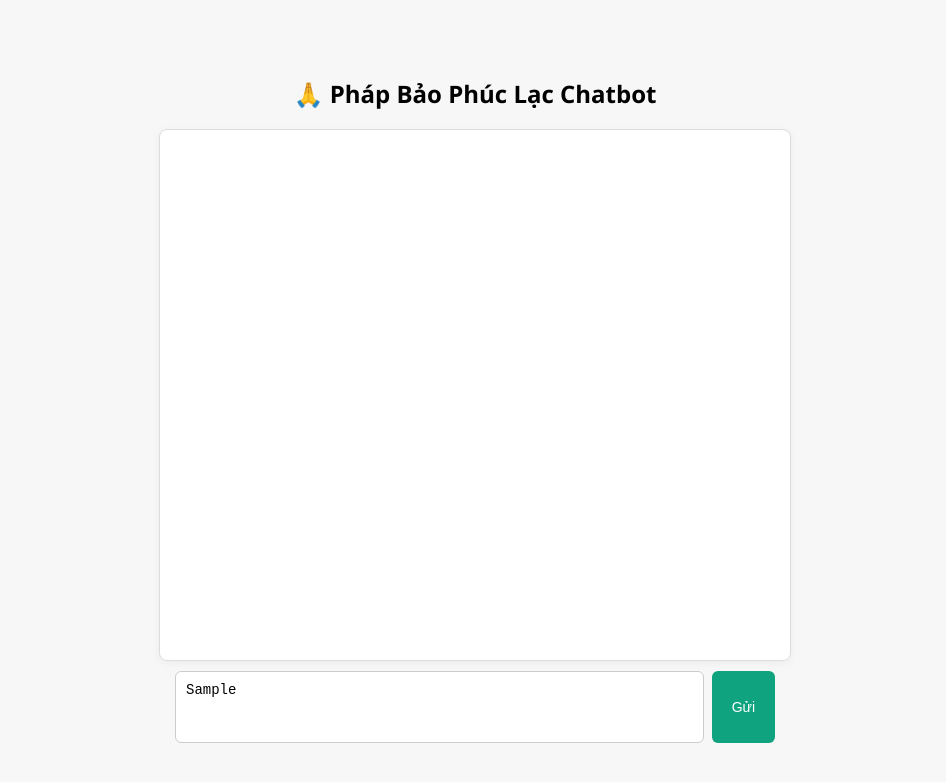
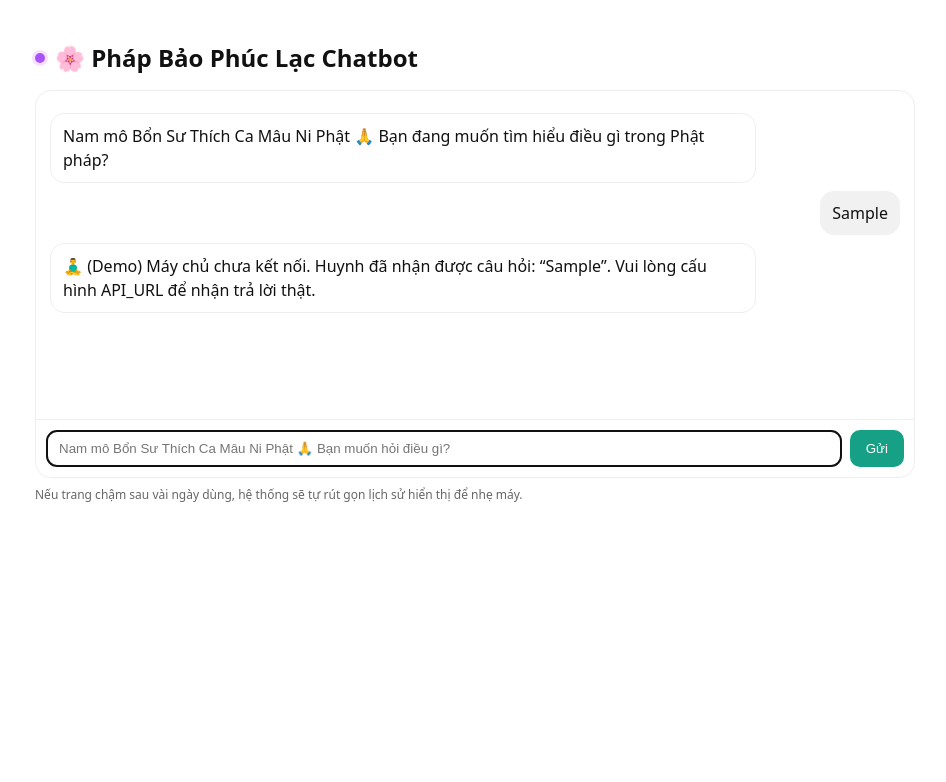
Before and after one commit to PhapBao-PhucLac/pbpl-vercel, a website: page index.html in a window 1280 px wide. Both pictures are taken after typing "Sample" into the empty fields and a click on the button "Gửi". Shown: the whole page, without its empty margins (165-1111 px from the left). Drawn offline with Linux system fonts and the light colour scheme; no server answers.

Commit message:
Update index.html

```diff
--- a/index.html
+++ b/index.html
@@ -1,102 +1,143 @@
-<!DOCTYPE html>
+<!doctype html>
 <html lang="vi">
 <head>
-  <meta charset="UTF-8">
+  <meta charset="utf-8" />
+  <meta name="viewport" content="width=device-width,initial-scale=1" />
   <title>Pháp Bảo Phúc Lạc Chatbot</title>
   <style>
-    body {
-      font-family: "Segoe UI", Arial, sans-serif;
-      background: #f7f7f7;
-      display: flex;
-      flex-direction: column;
-      align-items: center;
-      justify-content: center;
-      height: 100vh;
-      margin: 0;
-    }
-
-    .chat-box {
-      width: 100%;
-      max-width: 600px;
-      height: 500px;
-      border: 1px solid #ddd;
-      border-radius: 8px;
-      padding: 15px;
-      overflow-y: auto;
-      background: white;
-      margin-bottom: 10px;
-      box-shadow: 0 2px 8px rgba(0,0,0,0.05);
-    }
-
-    .msg {
-      margin: 8px 0;
-      padding: 10px 14px;
-      border-radius: 12px;
-      max-width: 80%;
-      line-height: 1.5;
-      font-size: 15px;
-      white-space: pre-wrap;
-    }
-
-    .msg.user {
-      background: #ffffff;       /* user màu trắng */
-      border: 1px solid #e0e0e0;
-      align-self: flex-end;
-      margin-left: auto;
-    }
-
-    .msg.bot {
-      background: #f1f1f1;       /* bot màu xám nhạt */
-      border: 1px solid #e0e0e0;
-      align-self: flex-start;
-      margin-right: auto;
-    }
-
-    form {
-      width: 100%;
-      max-width: 600px;
-      display: flex;
-      gap: 8px;
-    }
-
-    textarea {
-      flex: 1;
-      padding: 10px;
-      border-radius: 6px;
-      border: 1px solid #ccc;
-      resize: none;
-      height: 50px;
-      font-size: 14px;
-    }
-
-    button {
-      padding: 0 20px;
-      border: none;
-      border-radius: 6px;
-      background: #10a37f;
-      color: white;
-      font-size: 14px;
-      cursor: pointer;
-    }
-    button:hover {
-      background: #0d8b6a;
-    }
+    :root { --bg:#f7f7f7; --ink:#111; --muted:#f1f1f1; --line:#eee; --brand:#16a085; }
+    body { margin:0; font:16px/1.5 system-ui,-apple-system,Segoe UI,Roboto,Helvetica,Arial;
+           color:var(--ink); background:#fff; }
+    .container { max-width:880px; margin:40px auto; padding:0 16px; }
+    .brand { display:flex; align-items:center; gap:10px; margin-bottom:14px; }
+    .brand .dot { width:10px; height:10px; border-radius:50%; background:#a855f7; box-shadow:0 0 0 3px #f5e1ff; }
+    .card { border:1px solid var(--line); border-radius:16px; background:#fff; }
+    #messages { max-height:60vh; min-height:300px; overflow:auto; padding:14px; contain:content; }
+    .bubble { padding:10px 12px; margin:8px 0; border-radius:14px; }
+    .bubble.user { background:var(--muted); color:var(--ink); margin-left:auto; width:fit-content; max-width:80%; }
+    .bubble.assistant { background:#fff; border:1px solid var(--line); max-width:80%; }
+    .bubble.note { font-size:12px; opacity:.75; text-align:center; background:transparent; border:none; }
+    .composer { display:flex; gap:8px; padding:10px; border-top:1px solid var(--line); background:#fff;
+                border-radius:0 0 16px 16px; }
+    #chat-input { flex:1; padding:10px 12px; border:1px solid #ddd; border-radius:10px; }
+    #send-btn { padding:10px 16px; border-radius:10px; border:0; background:var(--brand); color:#fff; cursor:pointer; }
+    #send-btn:disabled { opacity:.6; cursor:not-allowed; }
+    .hint { font-size:12px; color:#666; margin-top:8px; }
   </style>
 </head>
 <body>
+  <div class="container">
+    <div class="brand">
+      <div class="dot"></div>
+      <h2 style="margin:0">🌸 Pháp Bảo Phúc Lạc Chatbot</h2>
+    </div>
 
-  <h2>🙏 Pháp Bảo Phúc Lạc Chatbot</h2>
+    <form id="chat-form" class="card" autocomplete="off">
+      <div id="messages" aria-live="polite"></div>
+      <div class="composer">
+        <input id="chat-input" name="message" placeholder="Nam mô Bổn Sư Thích Ca Mâu Ni Phật 🙏 Bạn muốn hỏi điều gì?" />
+        <button id="send-btn" type="submit">Gửi</button>
+      </div>
+    </form>
 
-  <!-- Khung chat -->
-  <div id="chat-box" class="chat-box"></div>
+    <div class="hint">Nếu trang chậm sau vài ngày dùng, hệ thống sẽ tự rút gọn lịch sử hiển thị để nhẹ máy.</div>
+  </div>
 
-  <!-- Form nhập tin nhắn -->
-  <form id="chat-form">
-    <textarea placeholder="Nhập câu hỏi..."></textarea>
-    <button type="submit">Gửi</button>
-  </form>
+  <script>
+  (() => {
+    const API_URL = '/api/chat';       // <— ĐỔI nếu backend của đệ khác
+    const MAX_NODES = 120;             // tối đa 120 bong bóng giữ trong DOM
+    const TRIM_BATCH = 20;             // cắt bớt theo lô 20 khi quá dài
 
-  <!-- Nhúng file chat.js -->
-  <script src="chat.js"></script>
+    const form  = document.getElementById('chat-form');
+    const pane  = document.getElementById('messages');
+    const input = document.getElementById('chat-input');
+    const send  = document.getElementById('send-btn');
+
+    if (!form || !pane || !input || !send) {
+      console.error('[Chat] Thiếu phần tử giao diện', { form:!!form, pane:!!pane, input:!!input, send:!!send });
+      alert('Lỗi giao diện: thiếu id cần thiết (chat-form / messages / chat-input / send-btn).');
+      return;
+    }
+
+    function appendBubble(text, who='assistant') {
+      const wrap = document.createElement('div');
+      wrap.className = 'bubble ' + (who==='user' ? 'user' : 'assistant');
+      wrap.textContent = text;
+      pane.appendChild(wrap);
+
+      // Trim để tránh chậm
+      if (pane.children.length > MAX_NODES) {
+        for (let i=0;i<TRIM_BATCH;i++) if (pane.firstChild) pane.removeChild(pane.firstChild);
+        if (!pane.dataset.truncated) {
+          const note = document.createElement('div');
+          note.className = 'bubble note';
+          note.textContent = 'Đã rút gọn lịch sử hiển thị để trang mượt hơn.';
+          pane.insertBefore(note, pane.firstChild);
+          pane.dataset.truncated = '1';
+        }
+      }
+      pane.scrollTop = pane.scrollHeight;
+    }
+
+    function setBusy(b) {
+      send.disabled = b; input.readOnly = b;
+      if (b) { send.dataset._t = send.textContent; send.textContent = 'Đang gửi…'; }
+      else { send.textContent = send.dataset._t || 'Gửi'; }
+    }
+
+    async function callAPI(message, history) {
+      try {
+        const res = await fetch(API_URL, {
+          method:'POST',
+          headers:{'Content-Type':'application/json'},
+          body: JSON.stringify({ message, history }),
+        });
+        if (!res.ok) {
+          const t = await res.text().catch(()=> '');
+          throw new Error(`HTTP ${res.status} ${res.statusText} :: ${t}`);
+        }
+        // Ưu tiên JSON { reply: "..." }
+        const ct = res.headers.get('content-type') || '';
+        if (ct.includes('application/json')) {
+          const data = await res.json();
+          if (data && data.reply) return data.reply;
+          return JSON.stringify(data);
+        }
+        return await res.text();
+      } catch (e) {
+        console.error('[Chat][API]', e);
+        // DEMO fallback: tự trả lời để đệ test giao diện
+        return '🧘‍♂️ (Demo) Máy chủ chưa kết nối. Huynh đã nhận được câu hỏi: “' + message + '”. Vui lòng cấu hình API_URL để nhận trả lời thật.';
+      }
+    }
+
+    form.addEventListener('submit', async (ev) => {
+      ev.preventDefault();
+      try {
+        const msg = (input.value || '').trim();
+        if (!msg) return;
+        appendBubble(msg, 'user');
+        input.value = ''; setBusy(true);
+
+        const history = Array.from(pane.querySelectorAll('.bubble'))
+          .slice(-50)
+          .map(el => ({ role: el.classList.contains('user') ? 'user' : 'assistant', content: el.textContent || '' }));
+
+        const reply = await callAPI(msg, history);
+        appendBubble(reply, 'assistant');
+      } catch (err) {
+        console.error('[Chat][Submit]', err);
+        appendBubble('Lỗi giao diện: ' + (err?.message || err), 'assistant');
+      } finally {
+        setBusy(false); input.focus();
+      }
+    });
+
+    // Lời chào đầu trang
+    appendBubble('Nam mô Bổn Sư Thích Ca Mâu Ni Phật 🙏 Bạn đang muốn tìm hiểu điều gì trong Phật pháp?');
+    console.log('[Chat] Ready ✅');
+  })();
+  </script>
 </body>
 </html>
```
